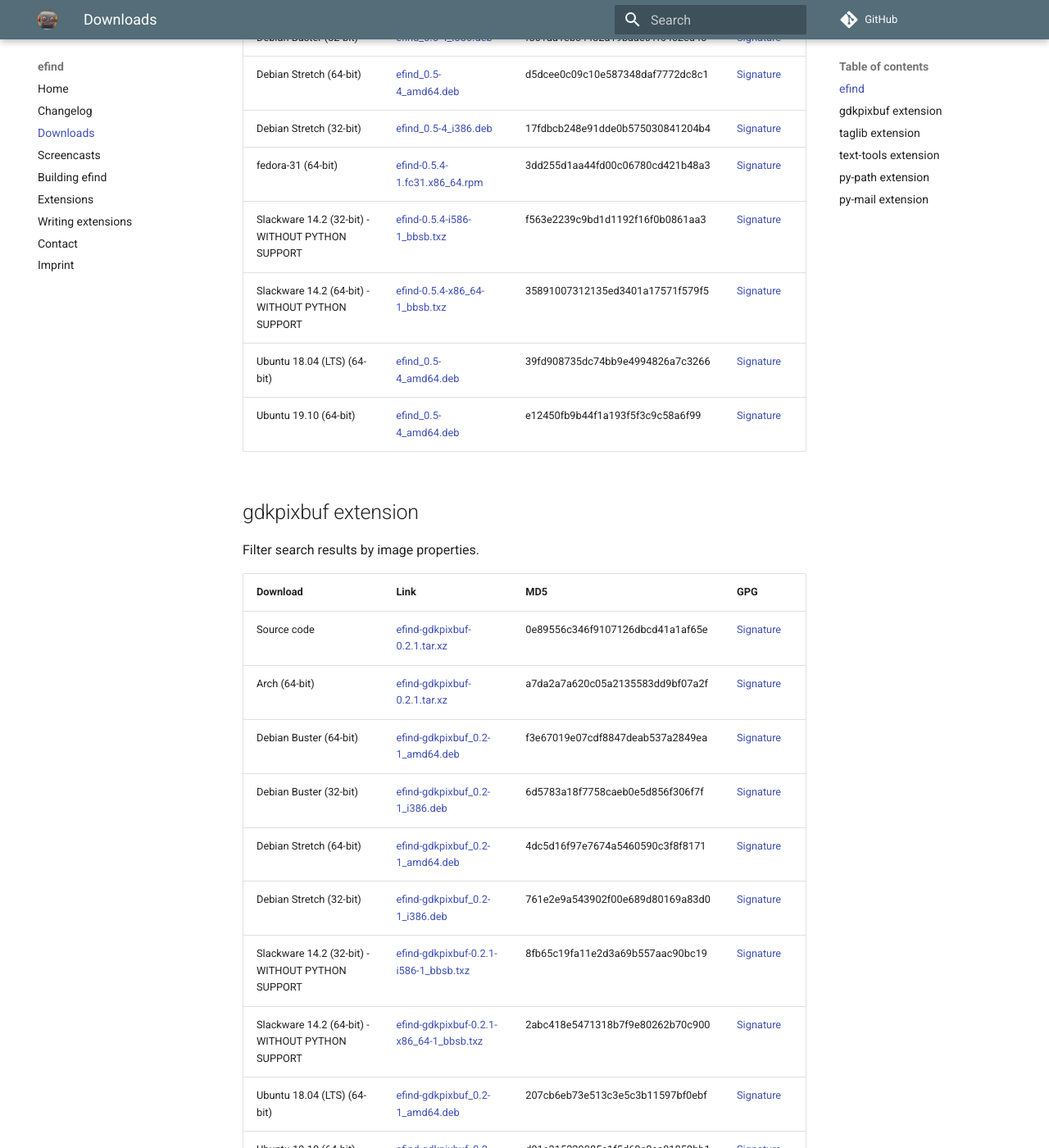
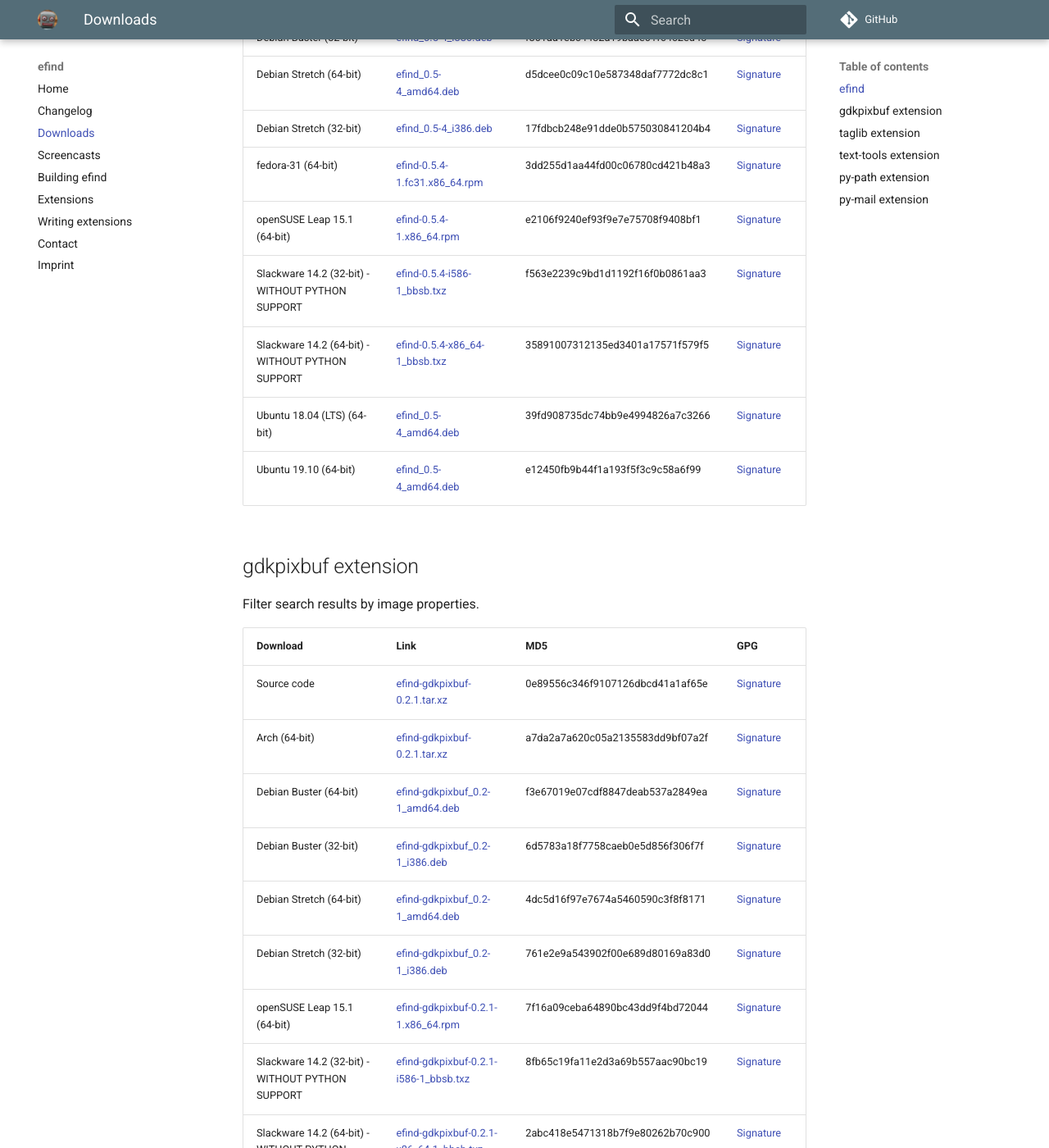
Before and after one commit to 20centaurifux/efind-website, an MkDocs documentation site: the page built from docs/downloads.md, in a window 1280 px wide and 1400 px high, scrolled down 522 px. Shown: the whole window at 82% size. Built offline with MkDocs 1.6.1 and Material for MkDocs 9.7.7, drawn with Linux system fonts in a browser that asks for light colours; comment, search, counter and statistics services are not loaded; some of the changed text lies outside the part shown.

Commit message:
opensuse packages

```diff
--- a/docs/downloads.md
+++ b/docs/downloads.md
@@ -13,6 +13,7 @@
 Debian Stretch (64-bit)|[efind_0.5-4_amd64.deb](downloads/debian-9/efind_0.5-4_amd64.deb)|d5dcee0c09c10e587348daf7772dc8c1|[Signature](downloads/debian-9/efind_0.5-4_amd64.deb.asc)
 Debian Stretch (32-bit)|[efind_0.5-4_i386.deb](downloads/debian-9/efind_0.5-4_i386.deb)|17fdbcb248e91dde0b575030841204b4|[Signature](downloads/debian-9/efind_0.5-4_i386.deb.asc)
 fedora-31 (64-bit)|[efind-0.5.4-1.fc31.x86_64.rpm](downloads/fedora-31/efind-0.5.4-1.fc31.x86_64.rpm)|3dd255d1aa44fd00c06780cd421b48a3|[Signature](downloads/fedora-31/efind-0.5.4-1.fc31.x86_64.rpm.asc)
+openSUSE Leap 15.1 (64-bit)|[efind-0.5.4-1.x86_64.rpm](downloads/opensuse-leap/efind-0.5.4-1.x86_64.rpm)|e2106f9240ef93f9e7e75708f9408bf1|[Signature](downloads/opensuse-leap/efind-0.5.4-1.x86_64.rpm.asc)
 Slackware 14.2 (32-bit) - WITHOUT PYTHON SUPPORT|[efind-0.5.4-i586-1_bbsb.txz](downloads/slackware-14.2/efind-0.5.4-i586-1_bbsb.txz)|f563e2239c9bd1d1192f16f0b0861aa3|[Signature](downloads/slackware-14.2/efind-0.5.4-i586-1_bbsb.txz.asc)
 Slackware 14.2 (64-bit) - WITHOUT PYTHON SUPPORT|[efind-0.5.4-x86_64-1_bbsb.txz](downloads/slackware-14.2/efind-0.5.4-x86_64-1_bbsb.txz)|35891007312135ed3401a17571f579f5|[Signature](downloads/slackware-14.2/efind-0.5.4-x86_64-1_bbsb.txz.asc)
 Ubuntu 18.04 (LTS) (64-bit)|[efind_0.5-4_amd64.deb](downloads/ubuntu-18.04/efind_0.5-4_amd64.deb)|39fd908735dc74bb9e4994826a7c3266|[Signature](downloads/ubuntu-18.04/efind_0.5-4_amd64.deb.asc)
@@ -30,6 +31,7 @@
 Debian Buster (32-bit)|[efind-gdkpixbuf_0.2-1_i386.deb](downloads/debian-10/efind-gdkpixbuf_0.2-1_i386.deb)|6d5783a18f7758caeb0e5d856f306f7f|[Signature](downloads/debian-10/efind-gdkpixbuf_0.2-1_i386.deb.asc)
 Debian Stretch (64-bit)|[efind-gdkpixbuf_0.2-1_amd64.deb](downloads/debian-9/efind-gdkpixbuf_0.2-1_amd64.deb)|4dc5d16f97e7674a5460590c3f8f8171|[Signature](downloads/debian-9/efind-gdkpixbuf_0.2-1_amd64.deb.asc)
 Debian Stretch (32-bit)|[efind-gdkpixbuf_0.2-1_i386.deb](downloads/debian-9/efind-gdkpixbuf_0.2-1_i386.deb)|761e2e9a543902f00e689d80169a83d0|[Signature](downloads/debian-9/efind-gdkpixbuf_0.2-1_i386.deb.asc)
+openSUSE Leap 15.1 (64-bit)|[efind-gdkpixbuf-0.2.1-1.x86_64.rpm](downloads/opensuse-leap/efind-gdkpixbuf-0.2.1-1.x86_64.rpm)|7f16a09ceba64890bc43dd9f4bd72044|[Signature](downloads/opensuse-leap/efind-gdkpixbuf-0.2.1-1.x86_64.rpm.asc)
 Slackware 14.2 (32-bit) - WITHOUT PYTHON SUPPORT|[efind-gdkpixbuf-0.2.1-i586-1_bbsb.txz](downloads/slackware-14.2/efind-gdkpixbuf-0.2.1-i586-1_bbsb.txz)|8fb65c19fa11e2d3a69b557aac90bc19|[Signature](downloads/slackware-14.2/efind-gdkpixbuf-0.2.1-i586-1_bbsb.txz.asc)
 Slackware 14.2 (64-bit) - WITHOUT PYTHON SUPPORT|[efind-gdkpixbuf-0.2.1-x86_64-1_bbsb.txz](downloads/slackware-14.2/efind-gdkpixbuf-0.2.1-x86_64-1_bbsb.txz)|2abc418e5471318b7f9e80262b70c900|[Signature](downloads/slackware-14.2/efind-gdkpixbuf-0.2.1-x86_64-1_bbsb.txz.asc)
 Ubuntu 18.04 (LTS) (64-bit)|[efind-gdkpixbuf_0.2-1_amd64.deb](downloads/ubuntu-18.04/efind-gdkpixbuf_0.2-1_amd64.deb)|207cb6eb73e513c3e5c3b11597bf0ebf|[Signature](downloads/ubuntu-18.04/efind-gdkpixbuf_0.2-1_amd64.deb.asc)
@@ -48,6 +50,7 @@
 Debian Stretch (64-bit)|[efind-taglib_0.2-1_amd64.deb](downloads/debian-9/efind-taglib_0.2-1_amd64.deb)|69b29ff1525bf8f5c883d2f2c10360e6|[Signature](downloads/debian-9/efind-taglib_0.2-1_amd64.deb.asc)
 Debian Stretch (32-bit)|[efind-taglib_0.2-1_i386.deb](downloads/debian-9/efind-taglib_0.2-1_i386.deb)|134b80ca1523b72aada3abbc340f11ec|[Signature](downloads/debian-9/efind-taglib_0.2-1_i386.deb.asc)
 fedora-31 (64-bit)|[efind-taglib-0.2.1-1.fc31.x86_64.rpm](downloads/fedora-31/efind-taglib-0.2.1-1.fc31.x86_64.rpm)|ff3d68655984702d318607c070d84a4c|[Signature](downloads/fedora-31/efind-taglib-0.2.1-1.fc31.x86_64.rpm.asc)
+openSUSE Leap 15.1 (64-bit)|[efind-taglib-0.2.1-1.x86_64.rpm](downloads/opensuse-leap/efind-taglib-0.2.1-1.x86_64.rpm)|87ee984bcb06a3bdc7bd852693cb80d9|[Signature](downloads/opensuse-leap/efind-taglib-0.2.1-1.x86_64.rpm.asc)
 Slackware 14.2 (32-bit) - WITHOUT PYTHON SUPPORT|[efind-taglib-0.2.1-i586-1_bbsb.txz](downloads/slackware-14.2/efind-taglib-0.2.1-i586-1_bbsb.txz)|bc7ba2660dff92ce7b057ecc8bc343ca|[Signature](downloads/slackware-14.2/efind-taglib-0.2.1-i586-1_bbsb.txz.asc)
 Slackware 14.2 (64-bit) - WITHOUT PYTHON SUPPORT|[efind-taglib-0.2.1-x86_64-1_bbsb.txz](downloads/slackware-14.2/efind-taglib-0.2.1-x86_64-1_bbsb.txz)|f18976f068240c72a6ccc77db687d08e|[Signature](downloads/slackware-14.2/efind-taglib-0.2.1-x86_64-1_bbsb.txz.asc)
 Ubuntu 18.04 (LTS) (64-bit)|[efind-taglib_0.2-1_amd64.deb](downloads/ubuntu-18.04/efind-taglib_0.2-1_amd64.deb)|714aa49d4b761ddf735d4f905c61ce66|[Signature](downloads/ubuntu-18.04/efind-taglib_0.2-1_amd64.deb.asc)
@@ -66,6 +69,7 @@
 Debian Stretch (64-bit)|[efind-text-tools_0.2-1_amd64.deb](downloads/debian-9/efind-text-tools_0.2-1_amd64.deb)|4bc71843b5bc468f38bbc0a3848428cc|[Signature](downloads/debian-9/efind-text-tools_0.2-1_amd64.deb.asc)
 Debian Stretch (32-bit)|[efind-text-tools_0.2-1_i386.deb](downloads/debian-9/efind-text-tools_0.2-1_i386.deb)|ed7089d3e6422f6cd06c047bf7034b96|[Signature](downloads/debian-9/efind-text-tools_0.2-1_i386.deb.asc)
 fedora-31 (64-bit)|[efind-text-tools-0.2.1-1.fc31.x86_64.rpm](downloads/fedora-31/efind-text-tools-0.2.1-1.fc31.x86_64.rpm)|b26ea14cea844d2818c610336834f354|[Signature](downloads/fedora-31/efind-text-tools-0.2.1-1.fc31.x86_64.rpm.asc)
+openSUSE Leap 15.1 (64-bit)|[efind-text-tools-0.2.1-1.x86_64.rpm](downloads/opensuse-leap/efind-text-tools-0.2.1-1.x86_64.rpm)|f5476ab5ab86643bba4db295ad597571|[Signature](downloads/opensuse-leap/efind-text-tools-0.2.1-1.x86_64.rpm.asc)
 Slackware 14.2 (32-bit) - WITHOUT PYTHON SUPPORT|[efind-text-tools-0.2.1-i586-1_bbsb.txz](downloads/slackware-14.2/efind-text-tools-0.2.1-i586-1_bbsb.txz)|cc2559bda62b778d31dcd989a630095c|[Signature](downloads/slackware-14.2/efind-text-tools-0.2.1-i586-1_bbsb.txz.asc)
 Slackware 14.2 (64-bit) - WITHOUT PYTHON SUPPORT|[efind-text-tools-0.2.1-x86_64-1_bbsb.txz](downloads/slackware-14.2/efind-text-tools-0.2.1-x86_64-1_bbsb.txz)|8073dd1e46ce734be9bf06df97c04392|[Signature](downloads/slackware-14.2/efind-text-tools-0.2.1-x86_64-1_bbsb.txz.asc)
 Ubuntu 18.04 (LTS) (64-bit)|[efind-text-tools_0.2-1_amd64.deb](downloads/ubuntu-18.04/efind-text-tools_0.2-1_amd64.deb)|cd25a0d859040fa7ca6acce1a024945e|[Signature](downloads/ubuntu-18.04/efind-text-tools_0.2-1_amd64.deb.asc)
--- a/generate_downloads.py
+++ b/generate_downloads.py
@@ -22,7 +22,7 @@
 	elif name == "fedora-30":
 		name = "Fedora 30"
 	elif name == "opensuse-leap":
-		name = "openSUSE Leap 15"
+		name = "openSUSE Leap 15.1"
 	elif name == "slackware-14.2":
 		name = "Slackware 14.2"
 	elif name == "ubuntu-19.10":
```
